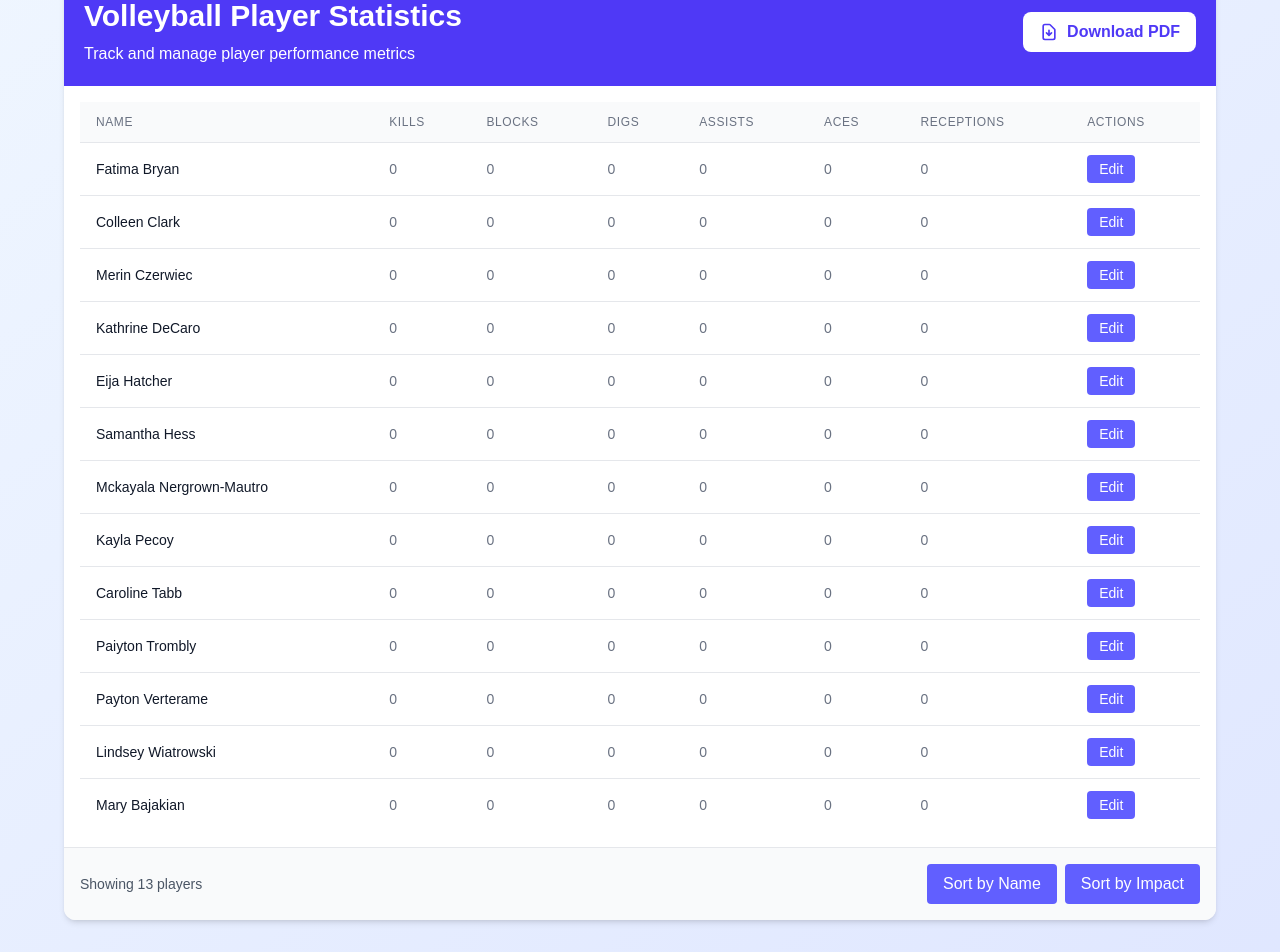
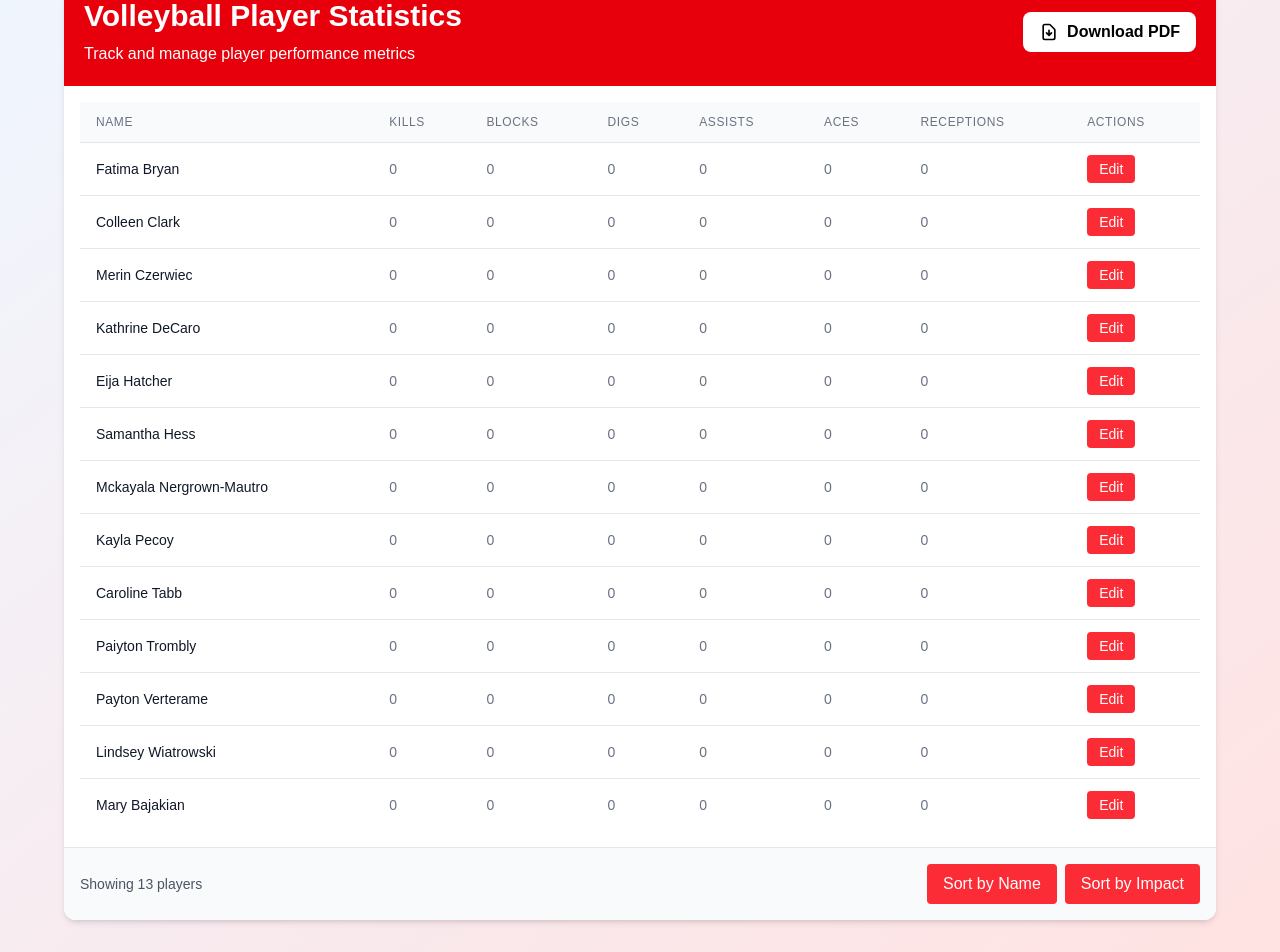
Before and after one commit to SantinoGiordano/PDF_statsMaker, a Next.js app: page / in a window 1280 px wide. Shown: the part 54-1006 px from the top of the page. Built offline with nearby package versions, Linux system fonts and the light colour scheme.

Commit message:
stat maker changes, colors abd style

```diff
--- a/app/page.tsx
+++ b/app/page.tsx
@@ -287,9 +287,9 @@ export default function Home() {
   };
 
   return (
-    <div className="min-h-screen bg-gradient-to-br from-blue-50 to-indigo-100 p-4 md:p-8">
+    <div className="min-h-screen bg-gradient-to-br from-blue-50 to-red-100 p-4 md:p-8">
       <div className="max-w-6xl mx-auto bg-white rounded-xl shadow-md overflow-hidden">
-        <div className="p-5 bg-indigo-600 text-white flex justify-between items-center">
+        <div className="p-5 bg-red-600 text-white flex justify-between items-center">
           <div>
             <h1 className="text-2xl md:text-3xl font-bold">
               Volleyball Player Statistics
@@ -298,7 +298,7 @@ export default function Home() {
           </div>
           <button
             onClick={downloadPDF}
-            className="px-4 py-2 bg-white text-indigo-600 rounded-lg font-semibold hover:bg-indigo-50 flex items-center"
+            className="px-4 py-2 bg-white text-black rounded-lg font-semibold hover:bg-indigo-50 flex items-center"
           >
             <svg
               className="w-5 h-5 mr-2"
@@ -482,7 +482,7 @@ export default function Home() {
                       <td className="px-4 py-3 whitespace-nowrap text-sm text-gray-500">
                         <button
                           onClick={() => handleEdit(player)}
-                          className="px-3 py-1 bg-indigo-500 text-white rounded hover:bg-indigo-600"
+                          className="px-3 py-1 bg-red-500 text-white rounded hover:bg-red-600"
                         >
                           Edit
                         </button>
@@ -502,7 +502,7 @@ export default function Home() {
             </p>
             <div className="flex space-x-2">
               <button
-                className="px-4 py-2 bg-indigo-500 text-white rounded hover:bg-indigo-600"
+                className="px-4 py-2 bg-red-500 text-white rounded hover:bg-red-600"
                 onClick={() => {
                   const sorted = [...players].sort((a, b) =>
                     a.name.localeCompare(b.name)
@@ -513,7 +513,7 @@ export default function Home() {
                 Sort by Name
               </button>
               <button
-                className="px-4 py-2 bg-indigo-500 text-white rounded hover:bg-indigo-600"
+                className="px-4 py-2 bg-red-500 text-white rounded hover:bg-red-600"
                 onClick={() => {
                   const sorted = [...players].sort(
                     (a, b) =>
```
